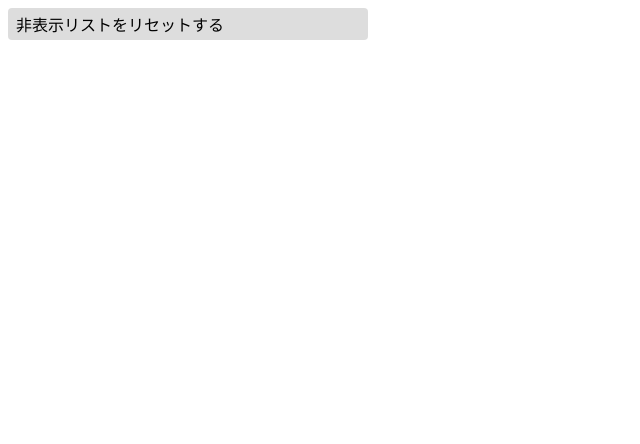
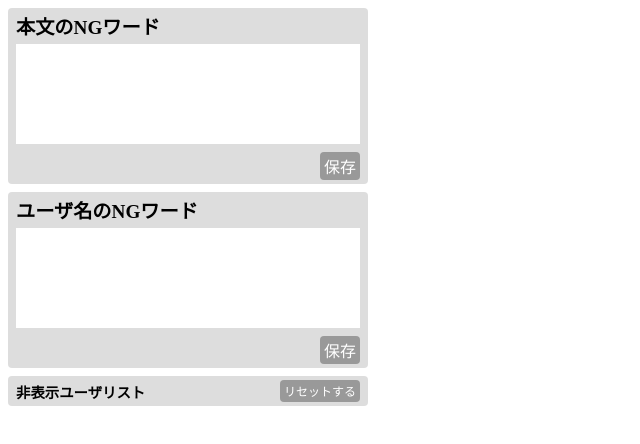
Before and after one commit to PigeonsHouse/impre-zombie-busters, a React (Vite) app: page / in a window 1280 px wide. Shown: the top 444 px of the page, without its empty margins (0-640 px from the left). Built offline with nearby package versions, Linux system fonts and the light colour scheme.

Commit message:
add: NGワード設定機能の追加

```diff
--- a/src/domains.ts
+++ b/src/domains.ts
@@ -35,10 +35,19 @@ export type InvisiBleUsers = {
     [key: string]: UserData,
 };
 
+export const encodeNgWords = (ngWords: string[]): string => {
+    return ngWords.join('\n');
+}
+
+export const decodeNgWords = (ngWordString: string|undefined): string[] => {
+    if (ngWordString === undefined) return [];
+    return ngWordString.split('\n');
+}
+
 export const encodeUserDataList = (data: InvisiBleUsers): string => {
     let encodedString = '';
     for (const [key, value] of Object.entries(data)) {
-        encodedString += `${key}###${value.name}###${value.contentId}###${value.avatar}###${value.reason}####`;
+        encodedString += `${key}\n${value.name}\n${value.contentId}\n${value.avatar}\n${value.reason}\n\n`;
     }
     return encodedString;
 };
@@ -46,10 +55,10 @@ export const encodeUserDataList = (data: InvisiBleUsers): string => {
 export const decodeUserDataList = (data: string|undefined): InvisiBleUsers => {
     const decodedData: InvisiBleUsers = {};
     if (data === undefined) return decodedData;
-    const splittedData = data.split('####');
+    const splittedData = data.split('\n\n');
     for (const singleUserData of splittedData) {
         if (singleUserData === '') continue;
-        const singleUserDatum = singleUserData.split("###");
+        const singleUserDatum = singleUserData.split("\n");
         const id = singleUserDatum[0];
         const reasonNumber = Number(singleUserDatum[4]);
         let reason: InvisibleReasons = InvisibleReasons.Unknown;
--- a/src/popup/App.style.ts
+++ b/src/popup/App.style.ts
@@ -3,6 +3,6 @@ import styled from "@emotion/styled";
 export const AppContainer = styled.div`
   padding: 0 8px;
   width: 360px;
-  height: 600px;
+  max-height: 600px;
   overflow-y: auto;
 `;
--- a/src/popup/App.tsx
+++ b/src/popup/App.tsx
@@ -1,17 +1,20 @@
-import { useCallback, useEffect, useState } from 'react';
+import { ChangeEvent, useCallback, useEffect, useState } from 'react';
 import { getFromStorage, setStorage } from '../chrome';
 import { decodeUserDataList, encodeUserDataList, InvisiBleUsers, StorageKey } from '../domains';
-import ResetButton from './components/ResetButton';
-import UserRow from './components/UserRow';
 import { AppContainer } from './App.style';
+import NgWordEditor from './components/NgWordEditor';
+import UserList from './components/UserList';
 
 function App() {
   const [data, setData] = useState<InvisiBleUsers>({});
+  const [ngWordTweet, setNgWordTweet] = useState('');
+  const [ngWordUsername, setNgWordUsername] = useState('');
 
   useEffect(() => {
     (async () => {
-      const usersString = await getFromStorage(StorageKey.INVISIBLE_USERS);
-      setData(decodeUserDataList(usersString));
+      setData(decodeUserDataList(await getFromStorage(StorageKey.INVISIBLE_USERS)));
+      setNgWordTweet((await getFromStorage(StorageKey.NG_WORD_TWEET)) || '');
+      setNgWordUsername((await getFromStorage(StorageKey.NG_WORD_USERNAME)) || '');
     })();
   }, []);
 
@@ -31,13 +34,27 @@ function App() {
     })();
   }, [data, setData]);
 
-  // TODO: NGワード設定UIの作成
+  const ngWordTweetChangeHandler = useCallback((e: ChangeEvent<HTMLTextAreaElement>) => {
+    setNgWordTweet(e.target.value);
+  }, []);
+
+  const saveNgWordTweetHandler = useCallback(async () => {
+    await setStorage(StorageKey.NG_WORD_TWEET, ngWordTweet);
+  }, [ngWordTweet]);
+
+  const ngWordUsernameChangeHandler = useCallback((e: ChangeEvent<HTMLTextAreaElement>) => {
+    setNgWordUsername(e.target.value);
+  }, []);
+
+  const saveNgWordUsernameHandler = useCallback(async () => {
+    await setStorage(StorageKey.NG_WORD_USERNAME, ngWordUsername);
+  }, [ngWordUsername]);
+
   return (
     <AppContainer>
-      <ResetButton resetUserData={resetUserData} />
-      {Object.entries(data).reverse().map(([id, userData]) => {
-        return <UserRow id={id} userData={userData} removeUser={removeUser} />
-      })}
+      <NgWordEditor title='本文のNGワード' ngWords={ngWordTweet} onChangeNgWords={ngWordTweetChangeHandler} saveNgWords={saveNgWordTweetHandler} />
+      <NgWordEditor title='ユーザ名のNGワード' ngWords={ngWordUsername} onChangeNgWords={ngWordUsernameChangeHandler} saveNgWords={saveNgWordUsernameHandler} />
+      <UserList resetUserData={resetUserData} data={data} removeUser={removeUser} />
     </AppContainer>
   )
 }
--- /dev/null
+++ b/src/popup/components/NgWordEditor.style.ts
@@ -0,0 +1,38 @@
+import styled from "@emotion/styled";
+
+export const Container = styled.div`
+  background-color: #ddd;
+  margin: 8px 0;
+  padding: 4px 8px;
+  border-radius: 4px;
+`;
+
+export const Title = styled.div`
+  font-weight: bold;
+  font-size: 1.2em;
+`;
+
+export const InputBox = styled.textarea`
+  width: 100%;
+  box-sizing: border-box;
+  height: 100px;
+  resize: none;
+  margin: 4px 0;
+  border: none;
+  &:focus {
+    outline: none;
+  }
+`;
+
+export const ButtonWrapper = styled.div`
+  display: flex;
+  justify-content: flex-end;
+`;
+
+export const Button = styled.div`
+  background-color: #999;
+  cursor: pointer;
+  padding: 2px 4px;
+  color: white;
+  border-radius: 4px;
+`;
--- /dev/null
+++ b/src/popup/components/NgWordEditor.tsx
@@ -0,0 +1,29 @@
+import React, { ChangeEvent } from "react";
+import { ButtonWrapper, Container, InputBox, Title } from "./NgWordEditor.style";
+import { Button } from "./NgWordEditor.style";
+
+type NgWordEditorProps = {
+  title: string,
+  ngWords: string,
+  onChangeNgWords: (event: ChangeEvent<HTMLTextAreaElement>) => void,
+  saveNgWords: () => void;
+};
+
+const NgWordEditor: React.FC<NgWordEditorProps> = ({
+  title,
+  ngWords,
+  onChangeNgWords,
+  saveNgWords,
+}) => {
+  return (
+    <Container>
+      <Title>{title}</Title>
+      <InputBox value={ngWords} onChange={onChangeNgWords}/>
+      <ButtonWrapper>
+        <Button onClick={saveNgWords}>保存</Button>
+      </ButtonWrapper>
+    </Container>
+  )
+};
+
+export default NgWordEditor;
--- a/src/popup/components/ResetButton.style.ts
+++ /dev/null
@@ -1,9 +0,0 @@
-import styled from "@emotion/styled";
-
-export const Button = styled.div`
-  background-color: #ddd;
-  margin: 8px 0;
-  padding: 4px 8px;
-  border-radius: 4px;
-  cursor: pointer;
-`;
--- a/src/popup/components/ResetButton.tsx
+++ /dev/null
@@ -1,12 +0,0 @@
-import React from 'react';
-import { Button } from './ResetButton.style';
-
-type ResetButtonProps = {
-  resetUserData: () => void,
-};
-
-const ResetButton: React.FC<ResetButtonProps> = ({ resetUserData }) => {
-  return <Button onClick={resetUserData}>非表示リストをリセットする</Button>;
-};
-
-export default ResetButton;
--- /dev/null
+++ b/src/popup/components/UserList.style.ts
@@ -0,0 +1,23 @@
+import styled from "@emotion/styled";
+
+export const Title = styled.div`
+  font-size: 0.9rem;
+  font-weight: bold;
+  background-color: #ddd;
+  margin: 8px 0;
+  padding: 4px 8px;
+  border-radius: 4px;
+  display: flex;
+  justify-content: space-between;
+  align-items: center;
+`;
+
+export const ResetButton = styled.div`
+  background-color: #999;
+  color: white;
+  padding: 2px 4px;
+  border-radius: 4px;
+  cursor: pointer;
+  font-weight: initial;
+  font-size: 0.75rem;
+`;
--- /dev/null
+++ b/src/popup/components/UserList.tsx
@@ -0,0 +1,30 @@
+import React from "react";
+import { InvisiBleUsers } from "../../domains";
+import UserRow from "./UserRow";
+import { Title, ResetButton } from "./UserList.style";
+
+type UserListProps = {
+  resetUserData: () => void,
+  data: InvisiBleUsers,
+  removeUser: (id: string) => void,
+}
+
+const UserList: React.FC<UserListProps> = ({
+  resetUserData,
+  data,
+  removeUser,
+}) => {
+  return (
+    <>
+      <Title>
+        <div>非表示ユーザリスト</div>
+        <ResetButton onClick={resetUserData}>リセットする</ResetButton>
+      </Title>
+      {Object.entries(data).reverse().map(([id, userData]) => {
+        return <UserRow id={id} userData={userData} removeUser={removeUser} />
+      })}
+    </>
+  )
+}
+
+export default UserList;
--- a/src/popup/components/UserRow.style.ts
+++ b/src/popup/components/UserRow.style.ts
@@ -59,7 +59,7 @@ export const UserRowBottom = styled.div`
 export const TweetLink = styled.div`
   background-color: #999;
   color: white;
-  border-radius: 8px;
+  border-radius: 4px;
   padding: 0 4px;
   cursor: pointer;
 `;
```
Also changed, not shown: src/content_scripts/filters.ts (+9 -8 lines), src/content_scripts/main.ts (+7 -6 lines).
